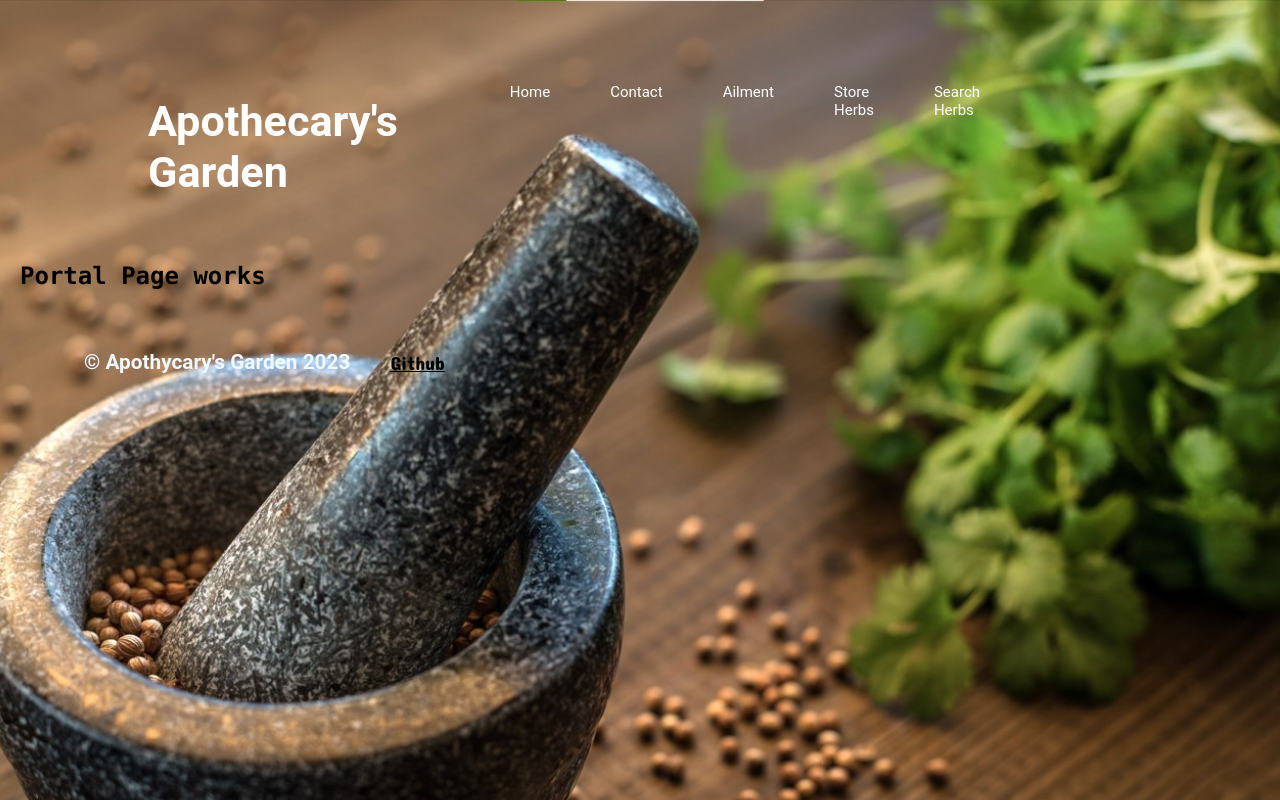
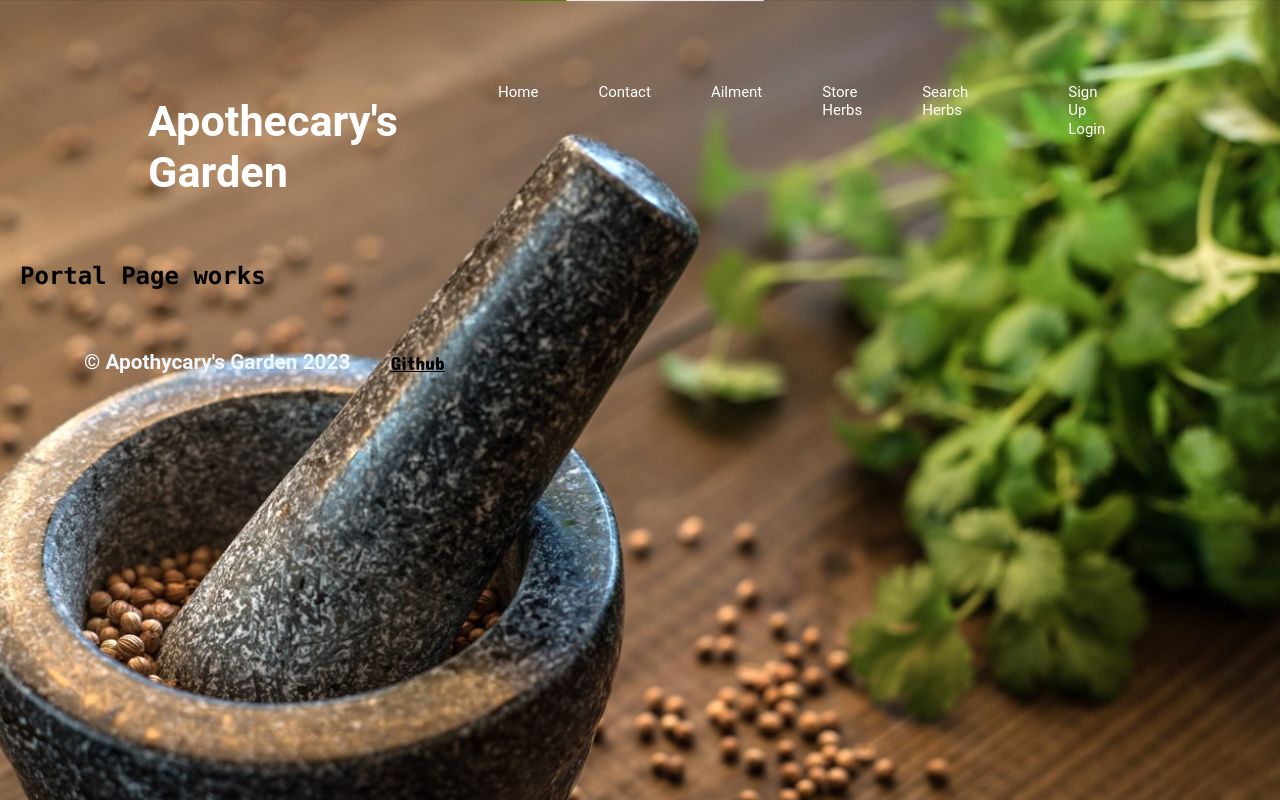
Before and after one commit to 2022-October-Java-PT/Apothecary-Garden, a React (Create React App) app in the folder herbs/src/main/resources/static/js/apothecary-garden/: page /portal in a window 1280 px wide. Shown: the top 800 px of the page. Built offline with nearby package versions, Linux system fonts and the light colour scheme; no server answers; a web font is replaced by a local one.

Commit message:
updated header with login and signup button, when logged in, instead shows hello user and sign-out button

```diff
--- a/herbs/src/main/resources/static/js/apothecary-garden/src/components/app-router/index.js
+++ b/herbs/src/main/resources/static/js/apothecary-garden/src/components/app-router/index.js
@@ -30,7 +30,6 @@ const PageSwitch = () => (
         <Route exact path='/login' element={<Login />} />
         <Route exact path='/signup' element={<Signup />} />
         <Route exact path='/portal' element={<PortalHome />} />
-
     </Routes>
 );
 
--- a/herbs/src/main/resources/static/js/apothecary-garden/src/components/header/index.js
+++ b/herbs/src/main/resources/static/js/apothecary-garden/src/components/header/index.js
@@ -1,21 +1,39 @@
 import { NavLink } from 'react-router-dom';
 import React from 'react';
 import style from './style.module.scss';
+import { getUsername, removeUsernameSession } from '../common';
+
+const logout = () => {
+    removeUsernameSession();
+    window.location.href='/login';
+}
+
+let user = getUsername();
 
 const Header = () => (
     <div className={style.header}>
         <h1>Apothecary's Garden</h1>
         <ul className={style.navList}>
-
-
             <NavLink to='/'>Home</NavLink>
-
             <NavLink to='/contact'>Contact</NavLink>
             <NavLink to='/illness_search'>Ailment</NavLink>
             <NavLink to='/storeHerbs'>Store Herbs</NavLink>
             <NavLink to='/searchHerbs'>Search Herbs</NavLink>
+
         </ul>
-
+        <ul className={style.login}>
+            {!user ?
+            <div>
+            <NavLink to='/signup'>Sign Up</NavLink>
+            <NavLink to='/login'>Login</NavLink>
+            </div>
+            :
+            <div>
+            <p className={style.display_username}>Hello {user}</p>
+            <button className={style.logout} onClick={() => logout()}><p>Sign Out</p></button>
+            </div>
+            }
+        </ul>
     </div>
 );
 
--- a/herbs/src/main/resources/static/js/apothecary-garden/src/components/header/style.module.scss
+++ b/herbs/src/main/resources/static/js/apothecary-garden/src/components/header/style.module.scss
@@ -65,3 +65,25 @@
 
 
 };
+
+.login{
+  display: flex;
+
+  & a {
+
+    list-style: none;
+    display: inline-block;
+    margin-left: 60px;
+    text-decoration: none;
+    color: #fff;
+    font-size: 15px;
+    font-family: 'Roboto', sans-serif;
+  }
+
+  & a:hover {
+    background-color: #89dba2;
+    color: white;
+    transition: .5s;
+
+  }
+}
```
